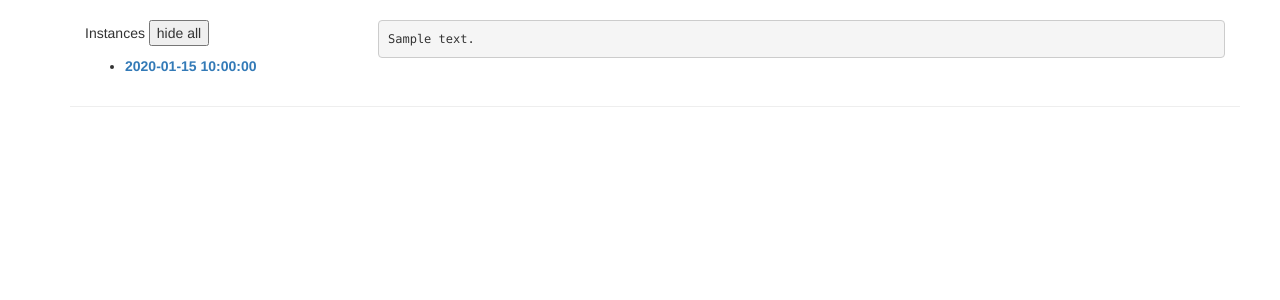
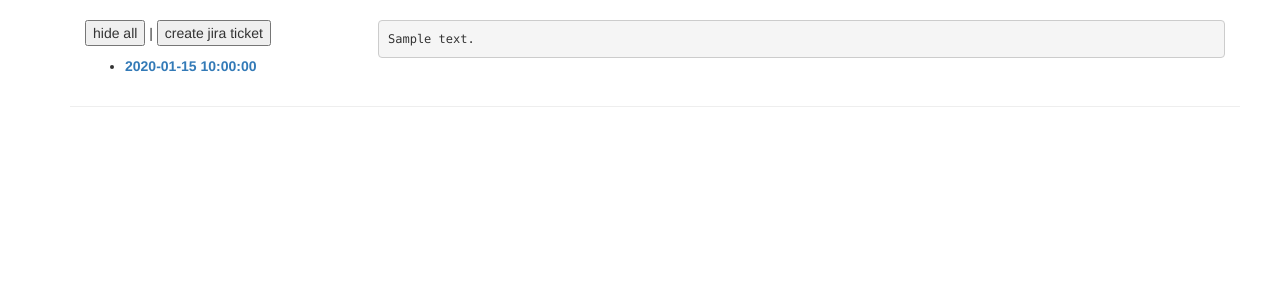
Before and after one commit to topher200/assertion-context, a Python web app: template web/templates/index.html in a window 1280 px wide. Shown: the part 74-374 px from the top of the page. Run offline with Jinja, Linux system fonts and the light colour scheme; the template is opened without the code that fills it: most values are stand-ins (such as "Sample title", 1, 10 or a date in 2020); some libraries are stand-ins or nearby versions.

Commit message:
add 'create jira ticket' button

```diff
--- a/web/templates/index.html
+++ b/web/templates/index.html
@@ -4,7 +4,9 @@
 {% macro show_traceback(t) %}
 <div class="traceback-container">
     <div class="traceback-metadata col-md-3">
-        <p>Instances <button onclick="hide_traceback_text(this)" value="{{ t.traceback.traceback_text }}">hide all</button>
+        <p>
+            <button onclick="hide_traceback_text(this)" value="{{ t.traceback.traceback_text }}">hide all</button> |
+            <button onclick="create_jira_ticket(this)" value="{{ t.traceback }}">create jira ticket</button>
             <ul>
                 {% for similar_traceback in t.similar_tracebacks %}
                 <li
```
